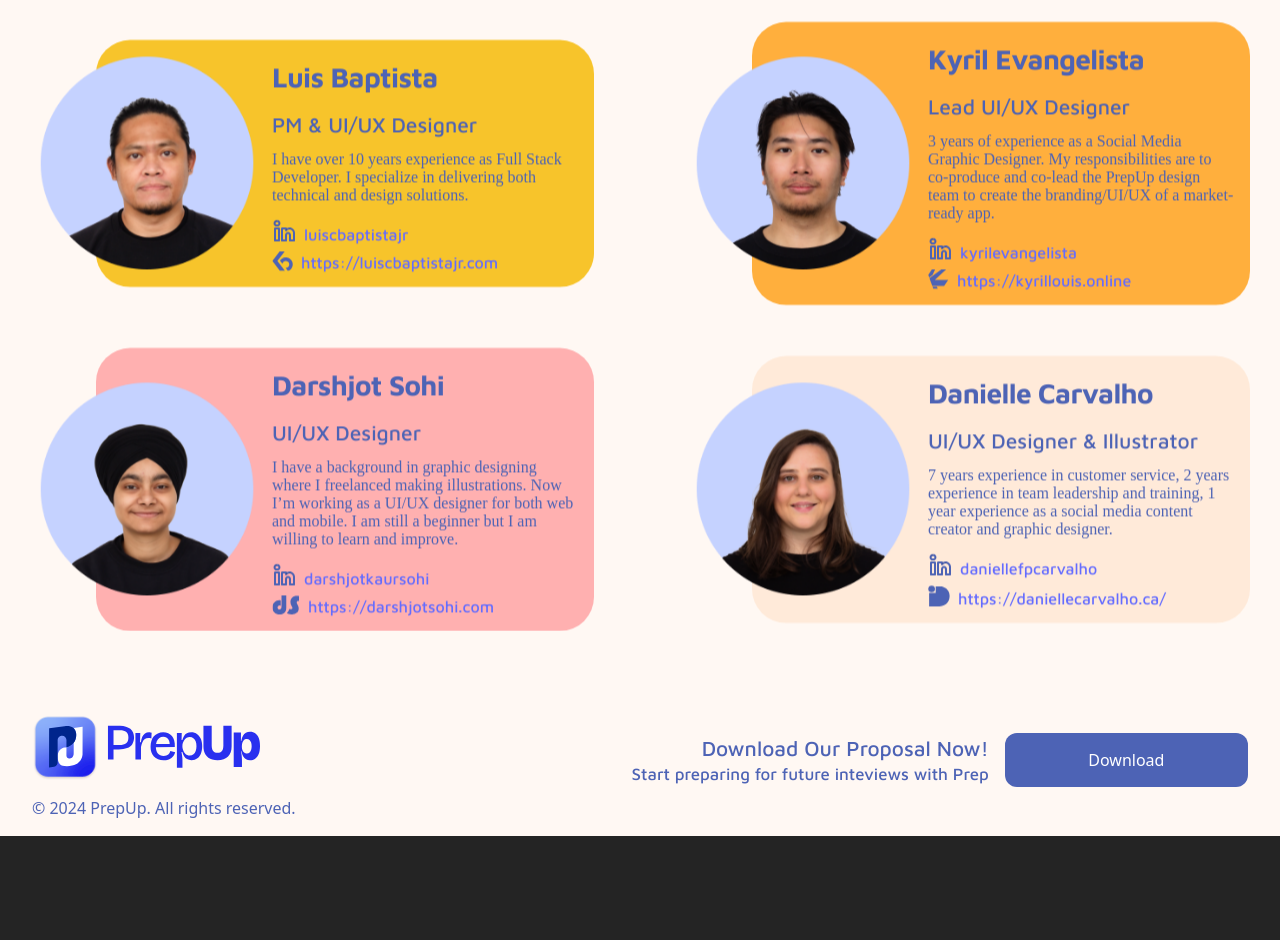
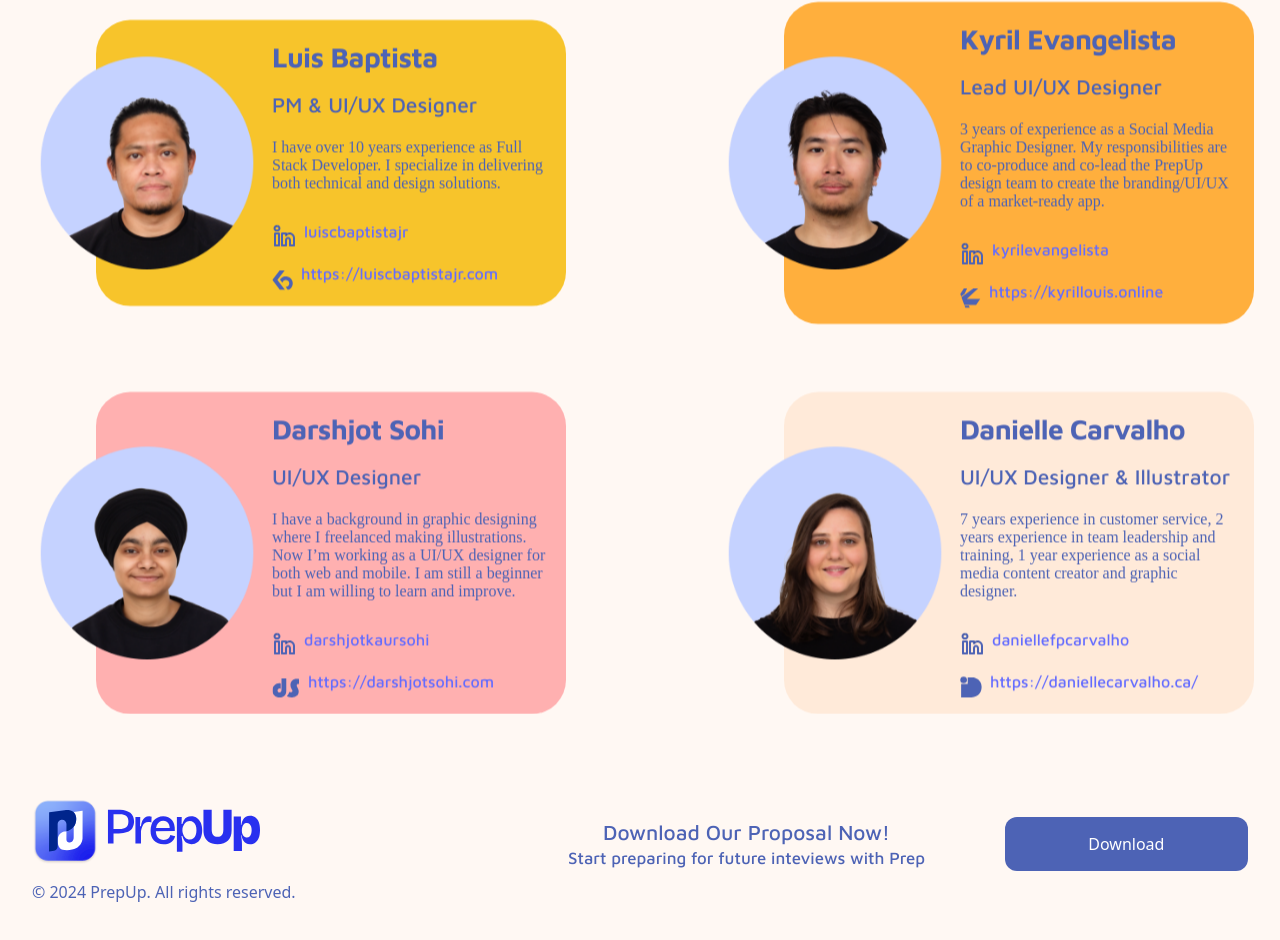
Before and after one commit to luiscbaptistajr/PrepupWeb, a React (Vite) app: page / in a window 1280 px wide. Shown: the part 3354-4294 px from the top of the page. Before the commit the page ends 4190 px from the top, so only its background shows below. Built offline with nearby package versions, Linux system fonts and the light colour scheme.

Commit message:
Fix card and mobile responsive

```diff
--- a/src/App.jsx
+++ b/src/App.jsx
@@ -142,11 +142,12 @@ function App() {
 
         <FadeInSection>
         <section>
-          <h2 className='py-24'>Development Team</h2>
+          <h2 className='py-5 lg:py-24'>Development Team</h2>
 
           <DevCard />
 
-          <h2 className='py-24'>Design Team</h2>
+
+          <h2 className='py-5 lg:py-24'>Design Team</h2>
 
           <DesignerCard />
 
@@ -156,25 +157,22 @@ function App() {
       </main>
 
       {/* Footer */}
-      <footer className='grid rid-row-1 grid-flow-row align-center lg:mt-24 lg:mb-15 lg:grid lg:grid-col-1 lg:grid-flow-col lg:gap-4 lg:align-center'>
+      <footer className='grid rid-row-1 py-5 grid-flow-row align-center lg:mt-24 lg:mb-15 lg:grid lg:grid-col-1 lg:grid-flow-col lg:gap-4 lg:align-center'>
+      {/* <footer className="py-5"> */}
         <div>
           <img src="./images/PrepUpLogo.svg" className="logo flex-auto" alt="PrepUp logo" />
           <p className="body-text-copy">&copy; 2024 PrepUp. All rights reserved.</p>
         </div>
 
-        <div>
+        <div className='py-5 lg:py-0'>
             <p className='body-text-p1 text-right'>Download Our Proposal Now!</p>
             <p className='body-text-p1 text-right'><small>Start preparing for future inteviews with Prep</small></p>
-          </div>
-        <div>
+        </div>
 
+        <div className='py-5 lg:py-0'>
+          <span className='downloadBtn'><a href="" download>Download</a></span>
+        </div>
 
-          <div>
-            <span className='downloadBtn'>
-              <a href="" download>Download</a></span>
-            {/* <a href="/" className=''>Download Proposal</a> */}
-          </div>
-        </div>
 
       </footer>
     </>
--- a/src/components/designercard.jsx
+++ b/src/components/designercard.jsx
@@ -49,7 +49,8 @@ const Designercard = () => {
 
         // <div className="w-70 grid grid-rows-2 grid-flow-col gap-24 team-bg designer">
         // <div className="grid team-bg designer grid-flow-row gap-43 lg:w-70 lg:grid-rows-2 lg:grid-flow-col lg:gap-24">
-        <div className="grid team-bg designer grid-flow-row xl:w-70 lg:grid-rows-2 lg:grid-flow-col gap-24">
+        // <div className="grid team-bg designer grid-flow-row xl:w-70 lg:grid-rows-2 lg:grid-flow-col gap-24">
+        <div className="grid grid-flow-row xl:w-70 lg:grid-rows-2 lg:grid-flow-col lg:gap-40">
         {
             desItems.map(({ cardPhoto, cardName, cardJob, cardRoleDetails, cardColor, linkedIn, portfolio, logo }, key) => (
                 <div className="member-card" key={key}>
--- a/src/components/devcard.jsx
+++ b/src/components/devcard.jsx
@@ -42,7 +42,8 @@ const Devcard = () => {
     return (
 
         // <div className="w-70 grid grid-rows-2 grid-flow-col gap-24 team-bg dev">
-        <div className="grid team-bg dev grid-flow-row xl:w-70 lg:grid-rows-2 lg:grid-flow-col gap-24">
+        // <div className="grid team-bg dev grid-flow-row xl:w-70 lg:grid-rows-2 lg:grid-flow-col gap-24">
+        <div className="grid grid-flow-row xl:w-70 lg:grid-rows-2 lg:grid-flow-col lg:gap-24">
         {
             devItems.map(({ cardPhoto, cardName, cardRoleDetails, cardJob, cardColor, linkedIn, github }, key) => (
                 <div className="member-card" key={key}>
--- a/src/index.css
+++ b/src/index.css
@@ -46,9 +46,9 @@ footer {
   align-items: center;
 
   .logo {
-    margin: 0;
+    margin: 0 auto;
     padding: 0;
-    width: 100%;
+    width: 40%;
   }
 }
 
@@ -153,45 +153,44 @@ button:focus-visible {
 }
 
 .member-card {
-  display: flex;
-  flex-direction: row;
+  display: inherit;
+  /* flex-direction: row;
   justify-content: left;
   align-items: center;
-  position: relative;
+  position: relative; */
 }
 
 .card-detail {
   /* background-color: #1a1a1a; */
   text-align: left;
   border-radius: 34px;
-  display: flex;
-  padding: 1rem;
-  padding-left: 11rem;
-  flex-direction: column;
-  justify-content: center;
-  align-items: flex-start;
+  /* display: flex; */
+  padding: 2rem;
+  /* padding-left: 11rem; */
+  /* flex-direction: column; */
+  /* justify-content: center; */
+  /* align-items: flex-start; */
   /* gap: 14px; */
-  flex: 1 0 0;
+  /* flex: 1 0 0; */
 
   /* display: flex; */
-  width: 89%;
+  /* width: 89%; */
   /* align-items: left; */
-  gap: 14px;
-  position: absolute;
-  left: 4rem;
+  /* gap: 14px; */
+  /* position: absolute;
+  left: 4rem; */
+  line-height: 1.5;
 }
 
 .card-profile {
-  width: 230px;
-  max-width: 100%;
-  position: relative;
-  z-index: 1;
+  margin: 0 auto;
+  width: 40%;
 }
 
 .social-link {
   display: flex;
   gap: 0.5rem;
-  align-items: self-end;
+  align-items: center;
 }
 
 .body-link {
@@ -236,15 +235,9 @@ p {
     line-height: 150%; /* 48px */
   }
 
-  &.body-text-p1 {
-    /* color: var(--PrepUp-Color-Palette-Default-App-Colors-Still-Black, #1b1b1b); */
-    /* Heading 2 (Medium) */
-    font-family: var(--font-family-maven);
-    font-size: 21px;
-    font-style: normal;
-    font-weight: 500;
-    line-height: normal;
-  }
+  /* &.body-text-p1 {
+    text-align: center;
+  } */
 
   &.body-text-p2 {
     /* color: var(--PrepUp-Color-Palette-Default-App-Colors-Still-Black, #1b1b1b); */
@@ -257,7 +250,18 @@ p {
   }
 
   &.body-text-copy {
-    text-align: left;
+    text-align: center;
+  }
+}
+footer {
+  p.body-text-p1 {
+    text-align: center;
+  }
+}
+
+.card-detail {
+  .body-text-p2 {
+    margin: 0.5rem 0;
   }
 }
 
@@ -349,6 +353,60 @@ p {
     }
   }
 
-  .img-manify {
+  .card-detail {
+    /* background-color: #1a1a1a; */
+    text-align: left;
+    border-radius: 34px;
+    display: flex;
+    padding: 1rem;
+    padding-left: 11rem;
+    flex-direction: column;
+    justify-content: center;
+    align-items: flex-start;
+    /* gap: 14px; */
+    flex: 1 0 0;
+
+    /* display: flex; */
+    width: 89%;
+    /* align-items: left; */
+    gap: 14px;
+    position: absolute;
+    left: 4rem;
+  }
+
+  .member-card {
+    /* display: flex; */
+    flex-direction: row;
+    justify-content: left;
+    align-items: center;
+    position: relative;
+  }
+
+  .card-profile {
+    width: 230px;
+    max-width: 100%;
+    position: relative;
+    z-index: 1;
+  }
+
+  p {
+    &.body-text-p1 {
+      /* color: var(--PrepUp-Color-Palette-Default-App-Colors-Still-Black, #1b1b1b); */
+      /* Heading 2 (Medium) */
+      font-family: var(--font-family-maven);
+      font-size: 21px;
+      font-style: normal;
+      font-weight: 500;
+      line-height: normal;
+    }
+    &.body-text-copy {
+      text-align: left;
+    }
+  }
+
+  .social-link {
+    display: flex;
+    gap: 0.5rem;
+    align-items: self-end;
   }
 }
```
Also changed, not shown: 5 other files (tests, documents, lock files or other folders).
